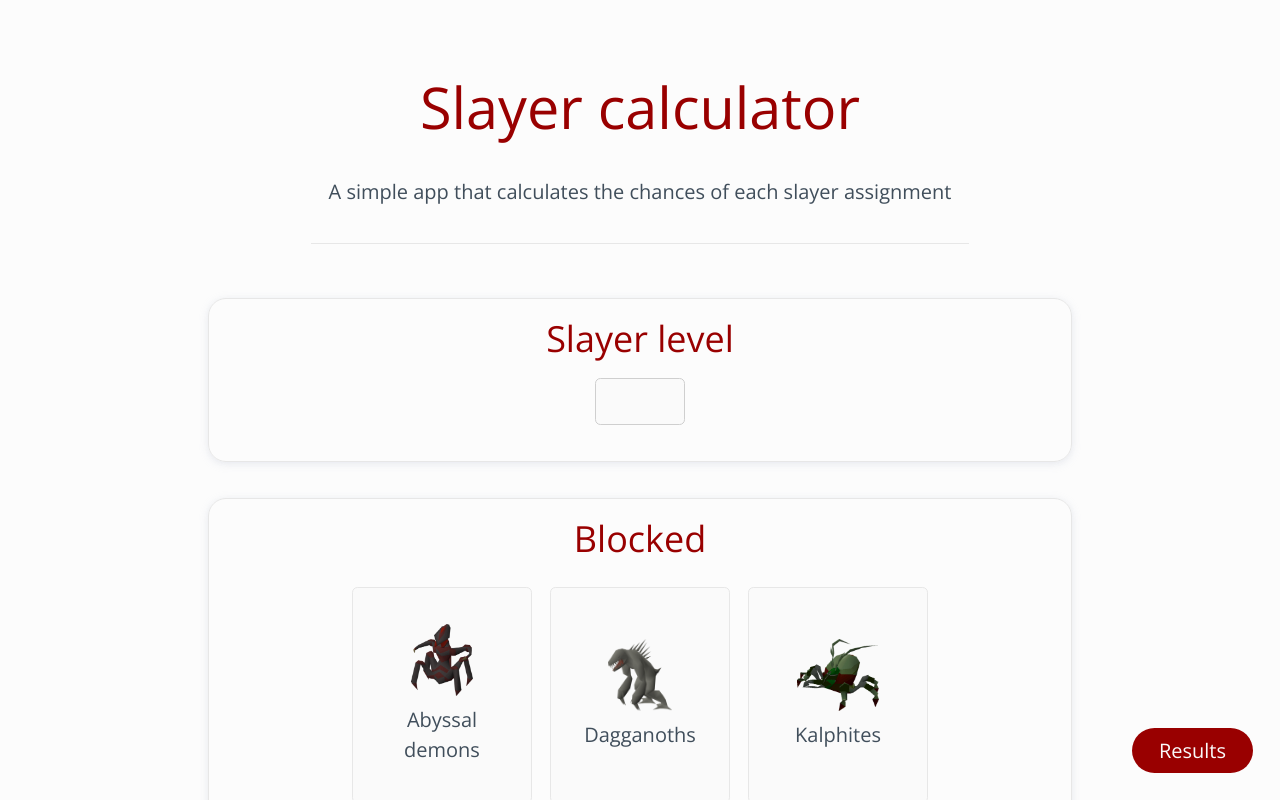
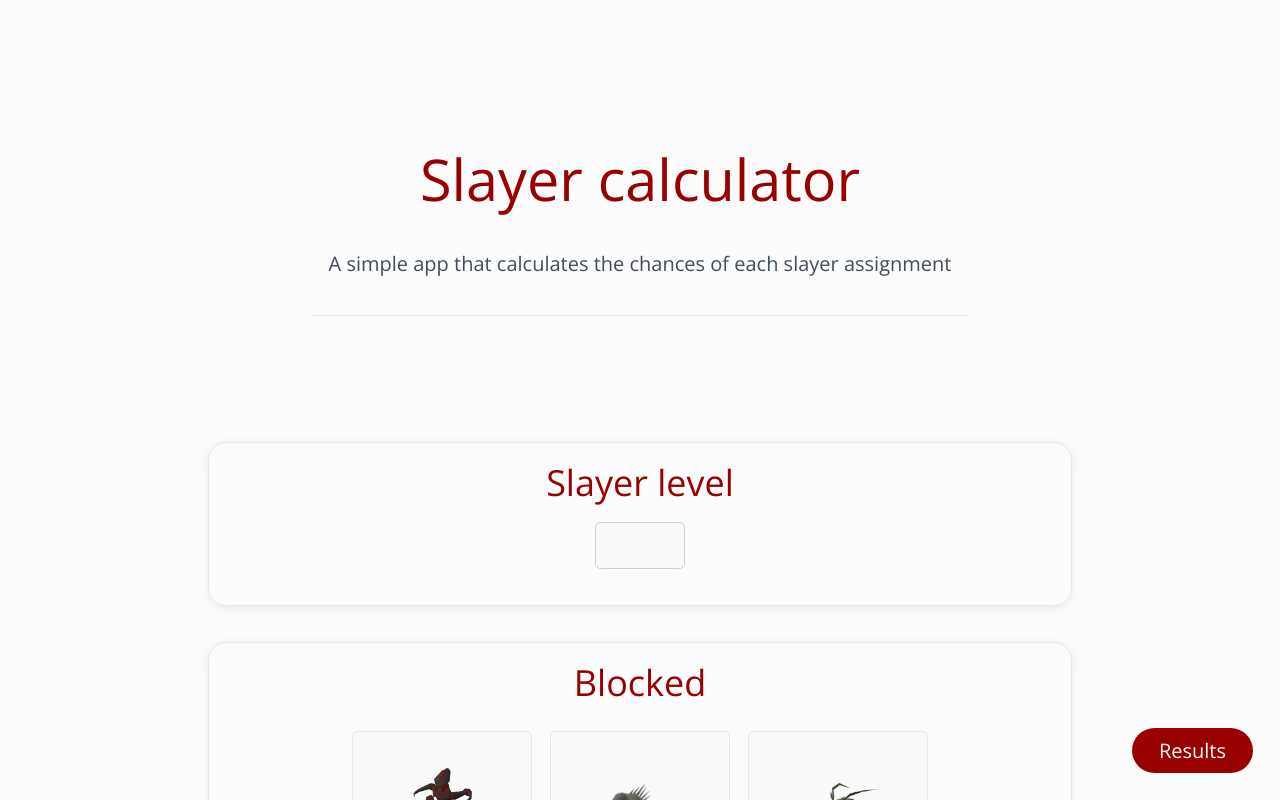
Before and after one commit to johann-miller/osrs-slayer-calculator, a Svelte app: page / in a window 1280 px wide. Shown: the top 800 px of the page. Built offline with nearby package versions, Linux system fonts and the light colour scheme.

Commit message:
Added results tab

```diff
--- a/public/global.css
+++ b/public/global.css
@@ -19,6 +19,7 @@ body {
 	background: #fcfcfc;
 	-webkit-scroll-behavior: smooth;
 	scroll-behavior: smooth;
+	max-width: 100vw;
 }
 
 h1, h2, h3, h4, h5, h6 {
--- a/src/App.svelte
+++ b/src/App.svelte
@@ -4,6 +4,7 @@
 	import QuestCard from './components/QuestCard.svelte'
 
 	let unlockMonsters, blockMonsters, quests = []
+	let showResults = false
 
 	UnlockMonsters.subscribe(value => {
 		unlockMonsters = value
@@ -16,9 +17,23 @@
 	Quests.subscribe(value => {
 		quests = value
 	})
+
+	function toggleResults() {
+		showResults = !showResults
+	}
 </script>
 
 <style>
+	@keyframes move-left {
+		from {right: 0}
+		to {right: 100%;}
+	}
+
+	@keyframes move-right {
+		from {right: 0}
+		to {right: -100%;}
+	}
+
 	.monster-icons {
 		display: flex;
 		flex-flow: row-;
@@ -37,6 +52,7 @@
 		display: flex;
 		flex-flow: column;
 		align-items: center;
+		width: 100%;
 	}
 
 	form {
@@ -58,7 +74,7 @@
 		align-items: center;
 		max-width: 40rem;
 		padding: 2rem 1rem;
-		margin-bottom: 2rem;
+		margin: 6rem 0;
 
 		border-bottom: 1px #e7e7e7 solid;
 	}
@@ -74,14 +90,49 @@
 	section {
 		position: absolute;
 		top: 0;
+		right: 0;
 		display: flex;
 		flex-flow: column;
 		align-items: center;
-		margin-top: 2rem;
+		width: 100%;
+		padding-bottom: 10rem;
+		overflow-x: hidden;
+	}
+
+	section, .slider-container {
+		transition: all 0.6s ease-in-out;
 	}
 
 	fieldset {
 		width: 100%;
+	}
+
+	.hide-options {
+		transform: translateX(-100%);
+		overflow-y: hidden;
+	}
+
+	.hide-options > * {
+		transform: translateX(100%);
+	}
+
+	.options {
+		background: #fcfcfc;
+	}
+
+	.quest-icons {
+		width: 100%;
+		max-width: 20rem;
+	}
+
+	.results {
+		z-index: -1;
+		background: #900;
+		color: #fcfcfc;
+	}
+
+	.results h1 {
+		color: #fcfcfc;
 	}
 
 	.slayer-level {
@@ -89,27 +140,34 @@
 		text-align: center;
 	}
 
-	.toggle-options {
+	.slider-container {
+		position: relative;
+		display: flex;
+		flex-flow: column;
+		align-items: center;
+		width: 100%;
+	}
+
+	.toggle-results {
 		position: fixed;
 		bottom: 1.5rem;
 		right: 1.5rem;
 		height: 2.5rem;
 		border-radius: 1.25rem;
 		background: #900;
-		color: #fafafa;
+		color: #fcfcfc;
 	}
-
 </style>
 
 <main>
-
-	<section class="options">
+	<section class="options" class:hide-options="{showResults}">
+	<div class="slider-container">
 		<header>
 			<h1>Slayer calculator</h1>
 			<p>
 				A simple app that calculates the chances of each slayer assignment
 			</p>
-	</header>
+		</header>
 		<form action="" onsubmit="event.preventDefault()">
 			<fieldset>
 				<h2 class="field-header">Slayer level</h2>
@@ -140,7 +198,7 @@
 
 			<fieldset>
 				<h2 class="field-header">Quests</h2>
-				<ul>
+				<ul class="quest-icons">
 					{#each quests as value}
 						<li>
 							<QuestCard quest="{value}" toggled="{value.toggled}"/>
@@ -148,12 +206,16 @@
 					{/each}
 				</ul>
 			</fieldset>
-
 		</form>
+	</div>
 	</section>
 	<section class="results">
+		<header>
+			<h1>Slayer calculator</h1>
+			<p>Results of your provided information</p>
+		</header>
 	</section>
-	<button class="toggle-options">
+	<button class="toggle-results" on:click|preventDefault={toggleResults}>
 		Results
 	</button>
 </main>
--- a/src/components/QuestCard.svelte
+++ b/src/components/QuestCard.svelte
@@ -16,8 +16,7 @@
 		position: relative;
 		padding: 1rem;
     margin: 0.5rem 0;
-    width: 20rem;
-    max-width: 100%;
+    width: 100%;
 
 		text-align: center;
 		background: #fafafa;
```
